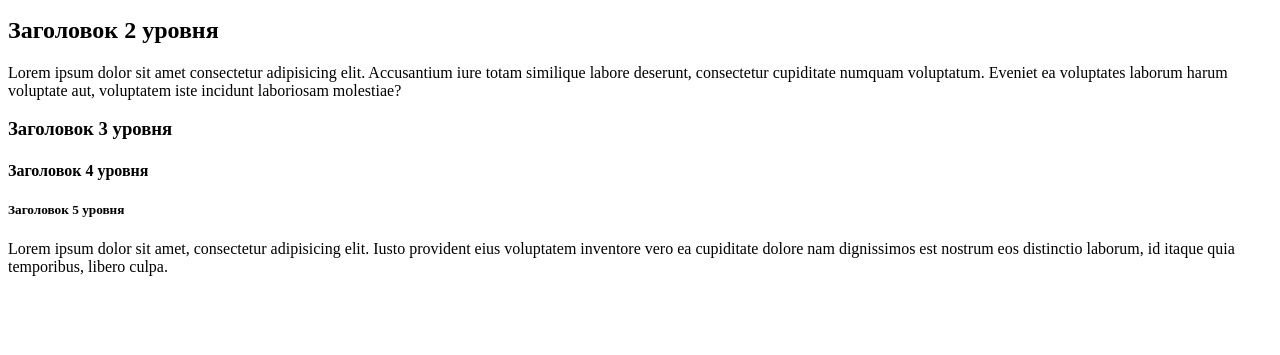
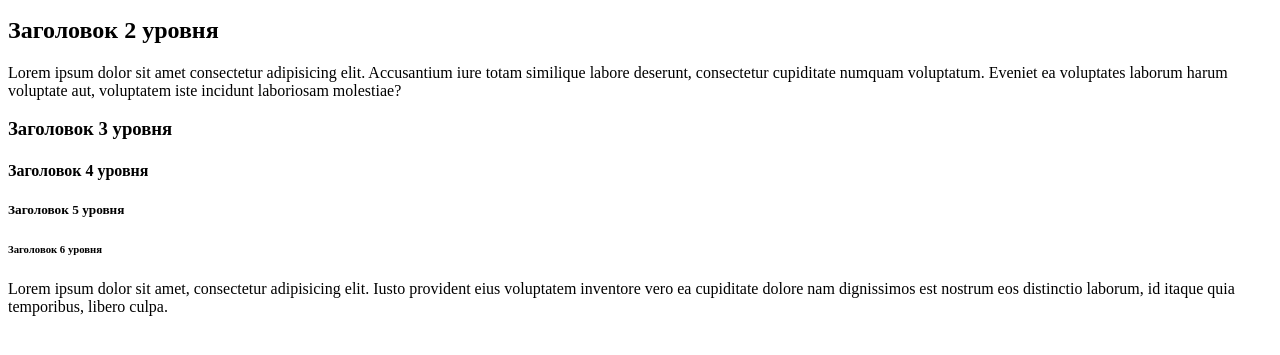
Before and after one commit to buseloff/freshcode_first, a plain HTML site: page index.html in a window 1280 px wide. Shown: the part 145-500 px from the top of the page. Drawn offline with Linux system fonts and the light colour scheme.

Commit message:
new push

```diff
--- a/index.html
+++ b/index.html
@@ -14,6 +14,7 @@
 <h3>Заголовок 3 уровня</h3>
 <h4>Заголовок 4 уровня</h4>
 <h5>Заголовок 5 уровня</h5>
+<h6>Заголовок 6 уровня</h6>
  <p>Lorem ipsum dolor sit amet, consectetur adipisicing elit. Iusto provident eius voluptatem inventore vero ea cupiditate dolore nam dignissimos est nostrum eos distinctio laborum, id itaque quia temporibus, libero culpa. </p>
 </body>
 </html>
```
